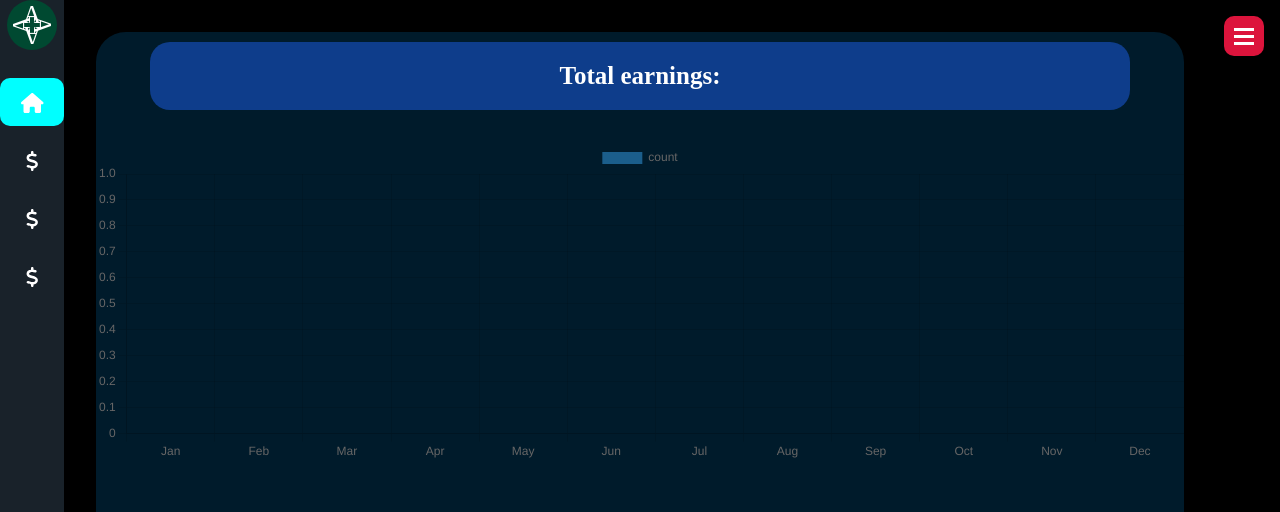
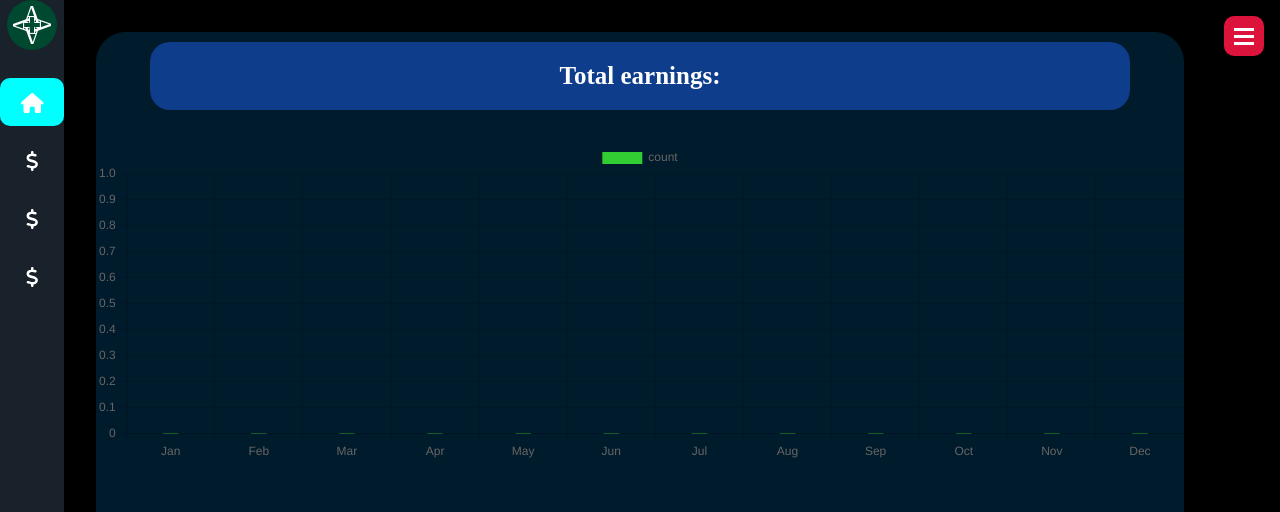
Before and after one commit to rodis00/expense-tracker, a React (Create React App) app in the folder frontend/: page /earnings in a window 1280 px wide. Shown: the top 512 px of the page. Built offline with nearby package versions, Linux system fonts and the light colour scheme.

Commit message:
adding new prop to chart and changing styles of this chart

```diff
--- a/frontend/src/components/Chart/Chart.jsx
+++ b/frontend/src/components/Chart/Chart.jsx
@@ -3,7 +3,7 @@ import { Chart as ChartJS } from "chart.js/auto";
 import { Bar } from "react-chartjs-2";
 import classes from "./Chart.module.css";
 
-function Chart({ items }) {
+function Chart({ items, name }) {
   const chartDataPoints = [
     { label: "Jan", value: 0 },
     { label: "Feb", value: 0 },
@@ -32,6 +32,9 @@ function Chart({ items }) {
           datasets: [
             {
               label: "count",
+              barThickness: 15,
+              backgroundColor: name === "expenses" ? "red" : "limegreen",
+              borderRadius: "20",
               data: chartDataPoints.map((data) => data.value),
             },
           ],
```
